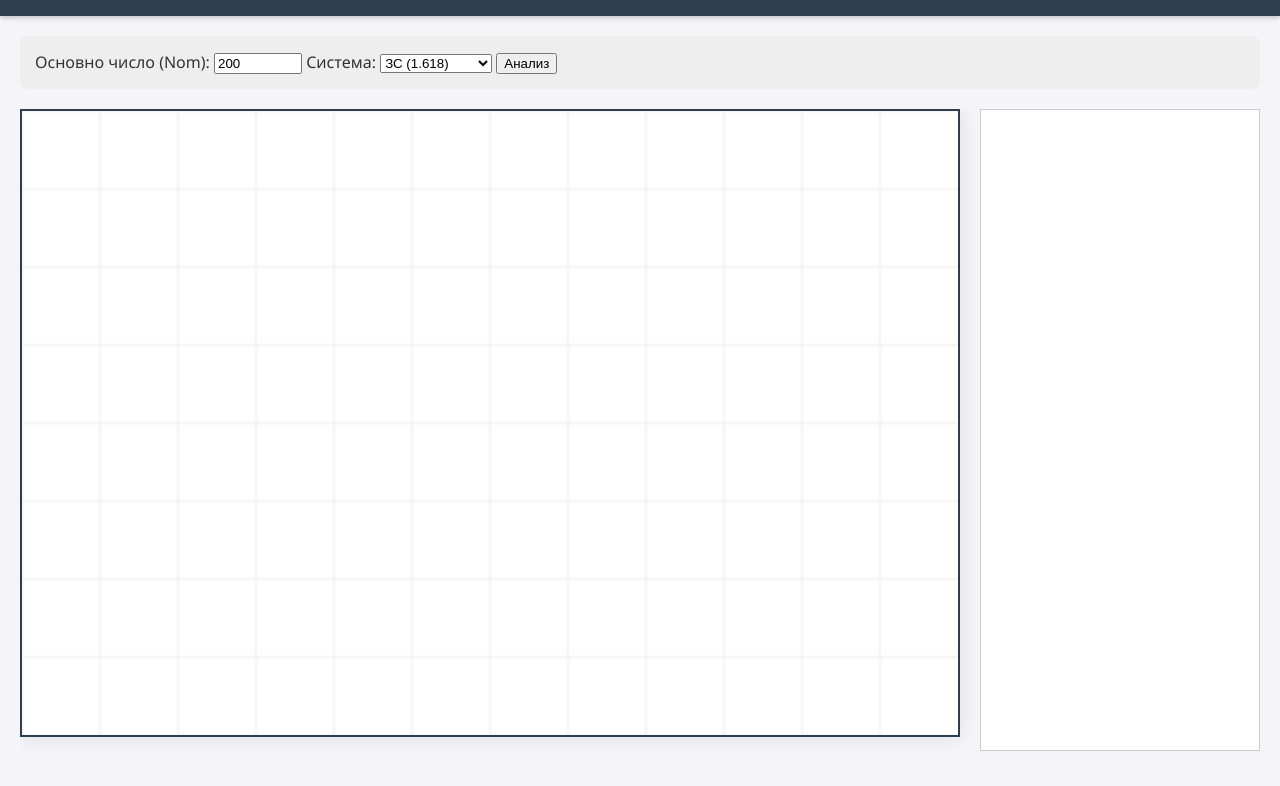
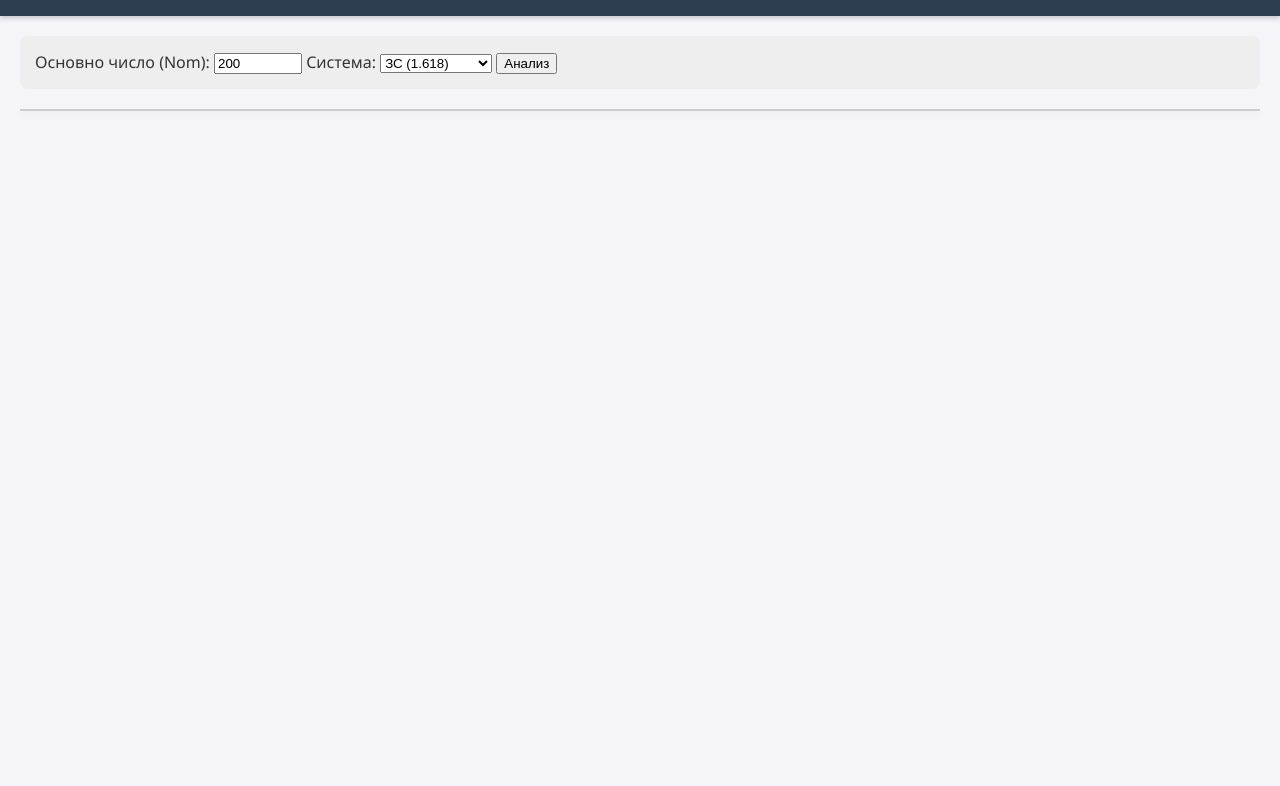
Before and after one commit to kamenuzunov-design/aesthetic-solver, a plain HTML site: page index.html in a window 1280 px wide. Shown: the part 102-888 px from the top of the page. Drawn offline with Linux system fonts and the light colour scheme.

Commit message:
Update index.html

```diff
--- a/index.html
+++ b/index.html
@@ -32,13 +32,13 @@
 
             <button id="ui-calculate" onclick="calculate()">Анализ</button>
         </div>
+        <div id="workspace" style="display: flex; flex-direction: column; gap: 20px;">
+            <canvas id="mainCanvas" style="display: none; border:2px solid #2c3e50;"></canvas>
 
-        <div id="workspace" style="display: flex; gap: 20px;">
-            <canvas id="mainCanvas" style="border:2px solid #2c3e50; cursor: crosshair;"></canvas>
-                <div id="results-area" style="flex: 1; overflow-x: auto; background: white; border: 1px solid #ccc; max-height: 80vh;">
-                    <table id="propsTable" style="width: 100%; border-collapse: collapse; font-family: monospace; font-size: 13px; text-align: center;">
-                        </table>
-                </div>
+            <div id="results-area" style="overflow-x: auto; background: white; border: 1px solid #ccc; box-shadow: 0 2px 10px rgba(0,0,0,0.1);">
+                <table id="propsTable" style="width: 100%; border-collapse: collapse; font-family: 'Courier New', monospace; font-size: 14px; text-align: center;">
+                    </table>
+            </div>
         </div>
     </main>
 
```
